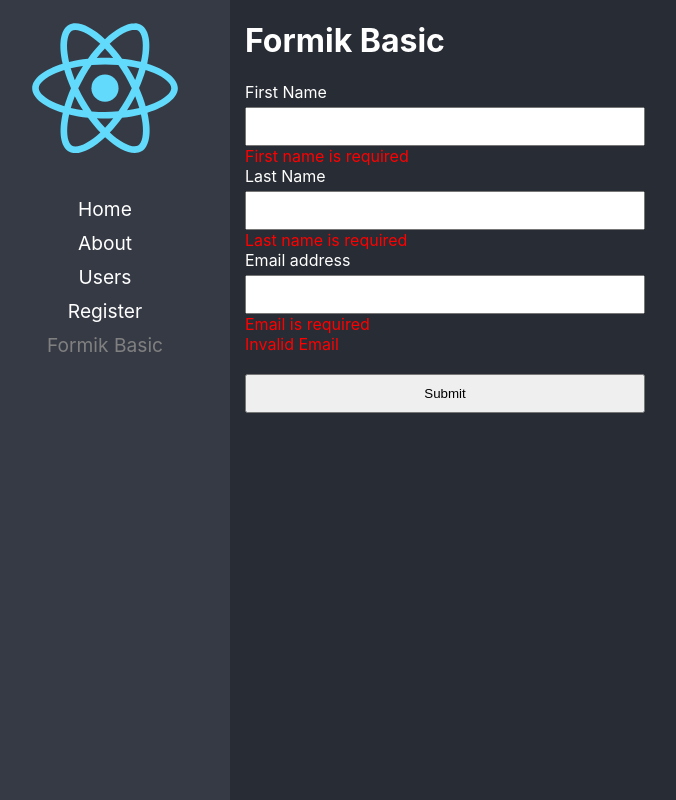
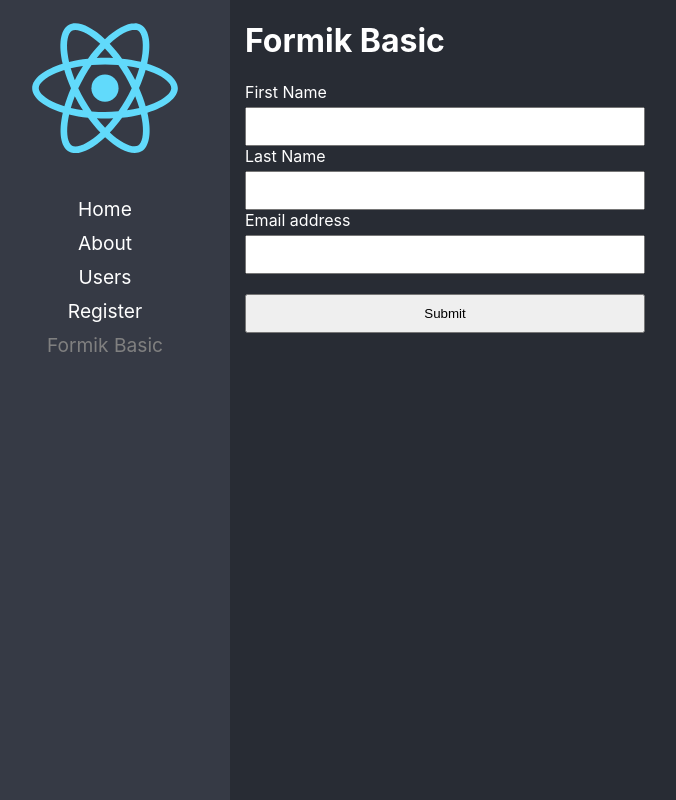
Before and after one commit to FranCarn/CourseADVCR, a React (Create React App) app: page /formikBasic in a window 1280 px wide. Shown: the whole page, without its empty margins (20-696 px from the left). Built offline with nearby package versions, Linux system fonts and the light colour scheme.

Commit message:
showing up errors in fields

```diff
--- a/src/03-Forms/pages/FormikBasicPage.tsx
+++ b/src/03-Forms/pages/FormikBasicPage.tsx
@@ -31,7 +31,8 @@
     return errors;
   };
 
-  const { values, handleChange, handleSubmit } = useFormik({
+  const { errors, touched, values, handleBlur, handleChange, handleSubmit } =
+    useFormik({
       initialValues: {
         firstName: "",
         lastName: "",
@@ -52,29 +53,33 @@
         <input
           type="text"
           name="firstName"
+          onBlur={handleBlur}
           onChange={handleChange}
           value={values.firstName}
         />
-        <span>First name is required</span>
+        {touched.firstName && errors.firstName && (
+          <span>{errors.firstName}</span>
+        )}
 
         <label htmlFor="lastName">Last Name</label>
         <input
           type="text"
           name="lastName"
+          onBlur={handleBlur}
           onChange={handleChange}
           value={values.lastName}
         />
-        <span>Last name is required</span>
+        {touched.lastName && errors.lastName && <span>{errors.lastName}</span>}
 
         <label htmlFor="email">Email address</label>
         <input
           type="email"
           name="email"
+          onBlur={handleBlur}
           onChange={handleChange}
           value={values.email}
         />
-        <span>Email is required</span>
-        <span>Invalid Email</span>
+        {touched.email && errors.email && <span>{errors.email}</span>}
 
         <button type="submit">Submit</button>
       </form>
```
Lines whose indentation alone changed are shown as unchanged.
